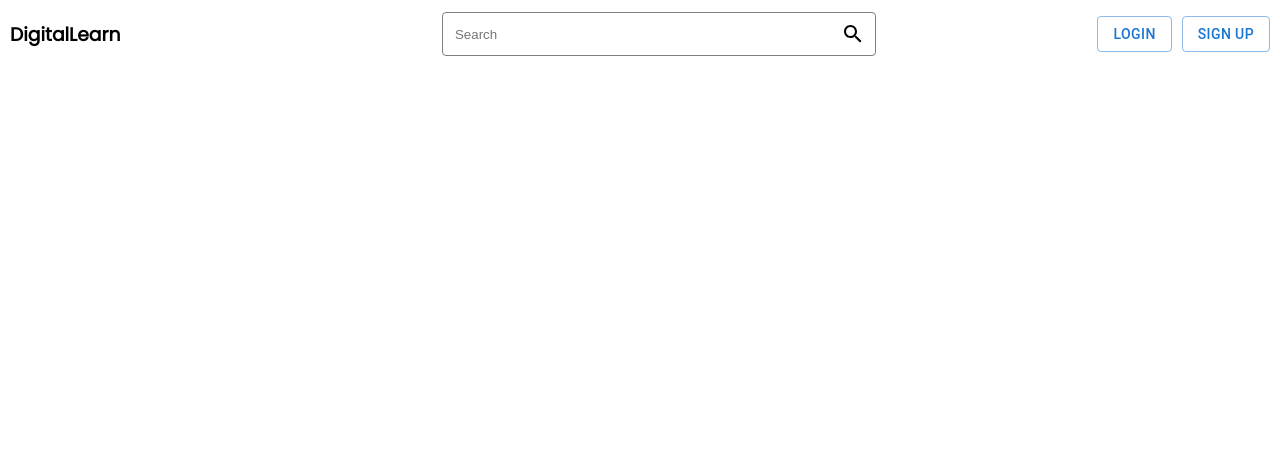
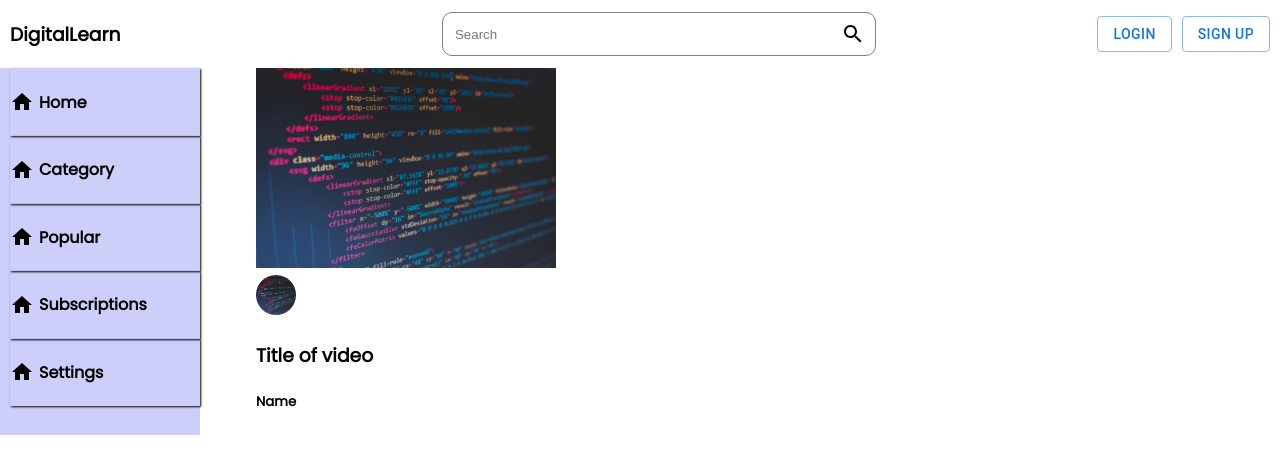
Before and after one commit to lekhnath950/DigitalLearn, a React (Create React App) app in the folder client/: page / in a window 1280 px wide. Shown: the top 474 px of the page. Built offline with nearby package versions, Linux system fonts and the light colour scheme.

Commit message:
update client

```diff
--- a/client/package.json
+++ b/client/package.json
@@ -11,6 +11,7 @@
     "@testing-library/react": "^13.4.0",
     "@testing-library/user-event": "^13.5.0",
     "axios": "^1.3.4",
+    "firebase": "^9.9.0",
     "react": "^18.2.0",
     "react-dom": "^18.2.0",
     "react-router-dom": "^6.9.0",
--- a/client/src/App.css
+++ b/client/src/App.css
@@ -1,38 +1,4 @@
-.App {
-  text-align: center;
+.layout{
+  display: grid;
+  grid-template-columns: 20vw auto;
 }
-
-.App-logo {
-  height: 40vmin;
-  pointer-events: none;
-}
-
-@media (prefers-reduced-motion: no-preference) {
-  .App-logo {
-    animation: App-logo-spin infinite 20s linear;
-  }
-}
-
-.App-header {
-  background-color: #282c34;
-  min-height: 100vh;
-  display: flex;
-  flex-direction: column;
-  align-items: center;
-  justify-content: center;
-  font-size: calc(10px + 2vmin);
-  color: white;
-}
-
-.App-link {
-  color: #61dafb;
-}
-
-@keyframes App-logo-spin {
-  from {
-    transform: rotate(0deg);
-  }
-  to {
-    transform: rotate(360deg);
-  }
-}
--- a/client/src/App.js
+++ b/client/src/App.js
@@ -1,11 +1,17 @@
 import './App.css';
 import Home from './components/Home/Home';
+import Menu from './components/Navbar/Menu';
+import Navbar from './components/Navbar/Navbar';
 
 function App() {
   return (
-    <div className="App">
-      <Home/>
+    <div className="">
+      <Navbar/>
 
+      <div className='layout'>
+        <Menu />
+        <Home />
+      </div>
     </div>
   );
 }
--- /dev/null
+++ b/client/src/Cards/Post/Post.css
@@ -0,0 +1,9 @@
+.thumbimg{
+    height: 200px;
+}
+
+.profilepic{
+    border-radius: 50%;
+    height: 40px;
+    width: 40px;
+}
--- /dev/null
+++ b/client/src/Cards/Post/Post.jsx
@@ -0,0 +1,30 @@
+import React from 'react'
+// import {Link} from 'react-router-dom'
+import "./Post.css"
+
+const Post = () => {
+  return (
+    <div>
+
+        <div>
+            {/* <Link> */}
+                <div className='container'>
+                    <div className='thumbnail'>
+                        <img src={require('./image.jpg')} alt='thumbnail' className='thumbimg' />
+                    </div>
+
+                    <div className='userpp'>
+                        <img src={require('./image.jpg')} alt='pp' className='profilepic' />
+                    </div>
+                    <div>
+                        <h3>Title of video</h3>
+                        <h5>Name</h5>
+                    </div>
+                </div>
+            {/* </Link> */}
+        </div>
+    </div>
+  )
+}
+
+export default Post
--- a/client/src/components/Home/Home.jsx
+++ b/client/src/components/Home/Home.jsx
@@ -1,11 +1,11 @@
 import React from 'react'
-import Navbar from '../Navbar/Navbar'
+import Post from '../../Cards/Post/Post'
 
 const Home = () => {
   return (
     <div>
 
-    <Navbar/>
+    <Post/>
 
     </div>
   )
--- /dev/null
+++ b/client/src/components/Navbar/Menu.jsx
@@ -0,0 +1,32 @@
+import React from 'react'
+import HomeIcon from '@mui/icons-material/Home';
+
+const Menu = () => {
+  return (
+    <div className='menu-main'>
+        <div className='menus'>
+            <HomeIcon/>
+            <h4>Home</h4>
+        </div>
+        <div className='menus'>
+            <HomeIcon/>
+            <h4>Category</h4>
+        </div>
+        <div className='menus'>
+            <HomeIcon/>
+            <h4>Popular</h4>
+        </div>
+        <div className='menus'>
+            <HomeIcon/>
+            <h4>Subscriptions</h4>
+        </div>
+        <div className='menus'>
+            <HomeIcon/>
+            <h4>Settings</h4>
+        </div>
+
+    </div>
+  )
+}
+
+export default Menu
--- a/client/src/components/Navbar/Navbar.css
+++ b/client/src/components/Navbar/Navbar.css
@@ -10,7 +10,7 @@
     align-items: center;
     margin-left: 100px;
     border: 1px solid grey;
-    border-radius: 4px;
+    border-radius: 10px;
     padding: 5px 10px;
 }
 
@@ -36,3 +36,22 @@
     align-items: center;
     gap: 20px;
 }
+
+
+.menu-main{
+    background-color: rgb(206, 206, 250);
+    width: 200px;
+}
+
+.menus{
+    /* border: 1px solid grey; */
+    box-shadow: 1px 1px 2px black;
+    display: flex;
+    margin-left: 10px;
+    align-items: center;
+    gap: 5px;
+}
+
+.menus:hover{
+    background-color: wheat;
+}
```
Also changed, not shown: client/src/Cards/Post/image.jpg (added), 1 other file (tests, documents, lock files or other folders).
